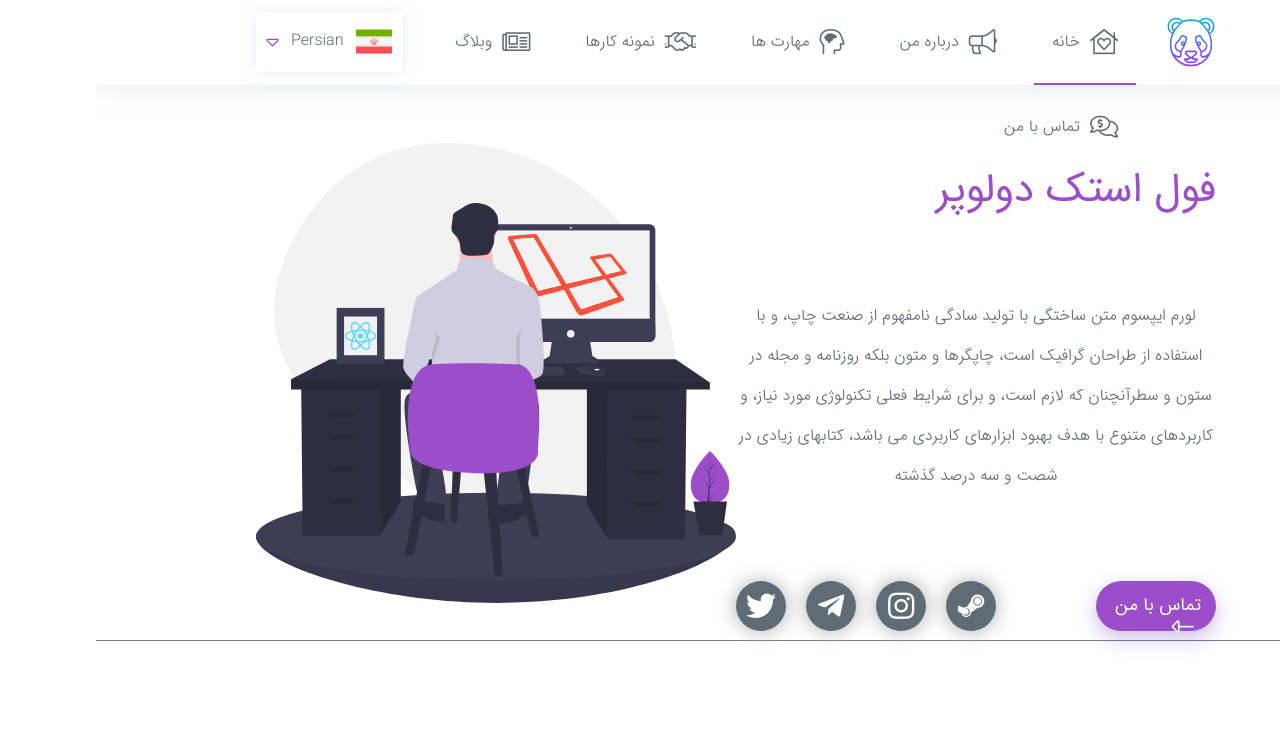
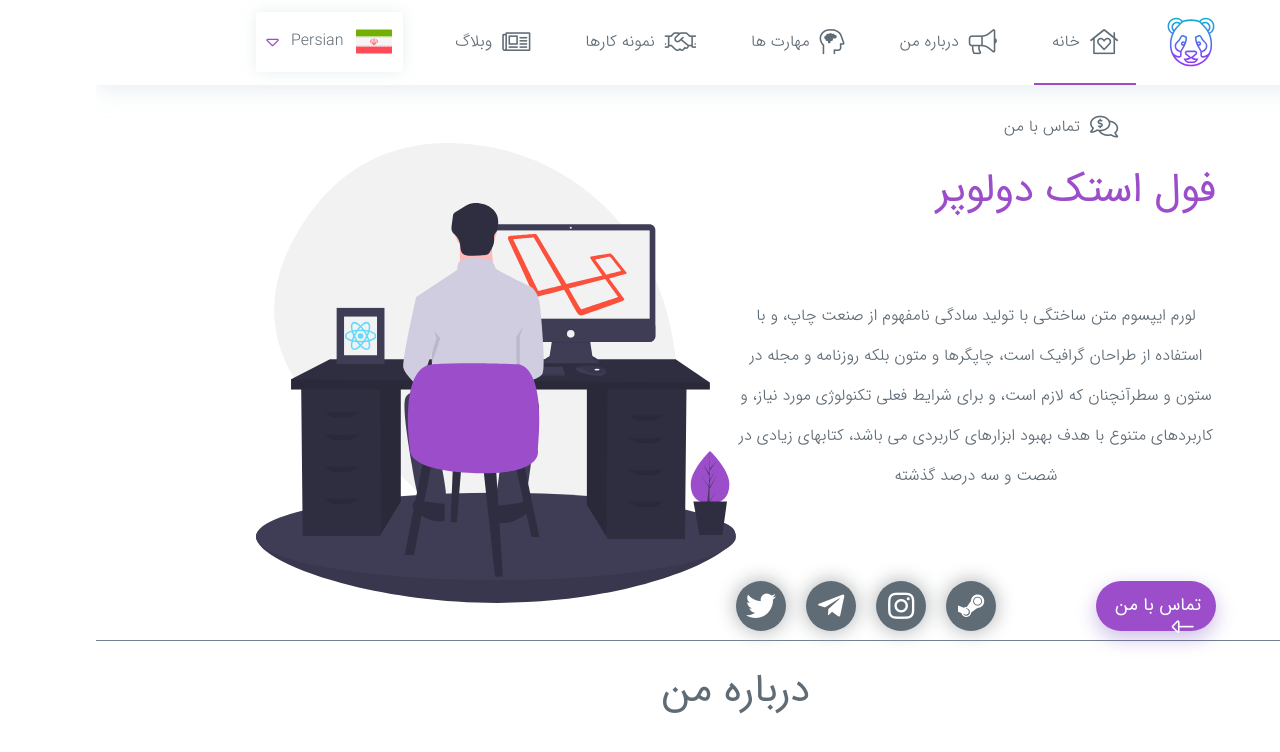
Before and after one commit to nerdpanda-ir/NerdPanda.Me, a React (Create React App) app: page / in a window 1280 px wide. Shown: the top 752 px of the page. Built offline with nearby package versions, Linux system fonts and the light colour scheme.

Commit message:
[file]{AboutMe.js]=> import GrayBig component and use !!!

```diff
--- a/src/components/Page/index/Main/AboutMe/AboutMe.js
+++ b/src/components/Page/index/Main/AboutMe/AboutMe.js
@@ -1,5 +1,6 @@
 /*====   import Sctipt    ====*/
     import React from 'react';
+import GrayBig from "../../../../items/Title/GrayBig/GrayBig";
 /*====   import Sctipt    ====*/
 export default class AboutMe extends React.Component{
     render() {
@@ -7,7 +8,9 @@ export default class AboutMe extends React.Component{
             (
                 <React.Fragment>
                     <section id='aboutMe'>
-                        abouteme
+                        <GrayBig tagName='h2'>
+                           درباره من
+                        </GrayBig>
                     </section>
                 </React.Fragment>
             );
```
